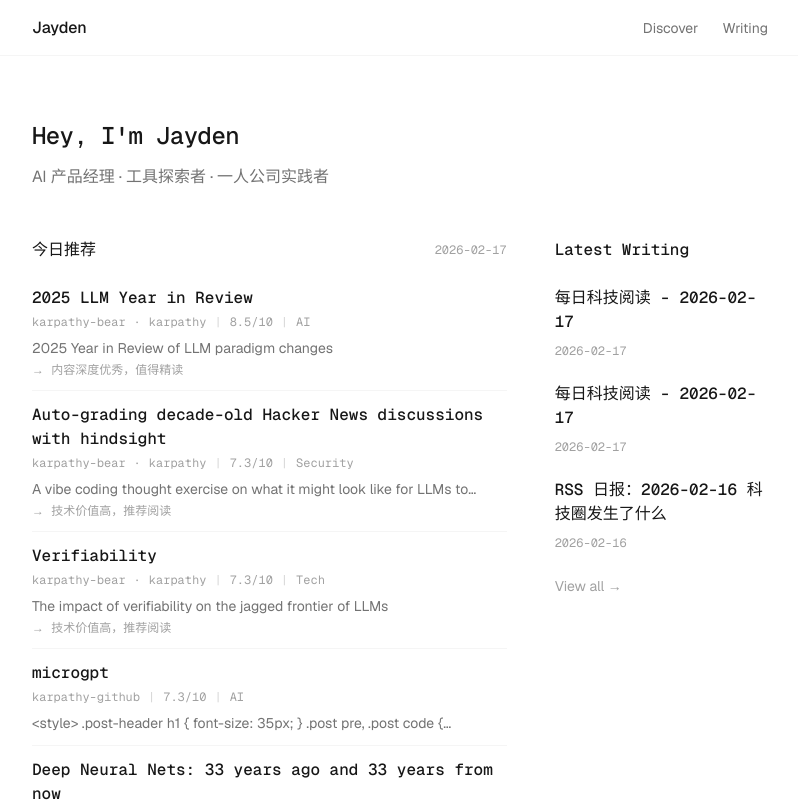
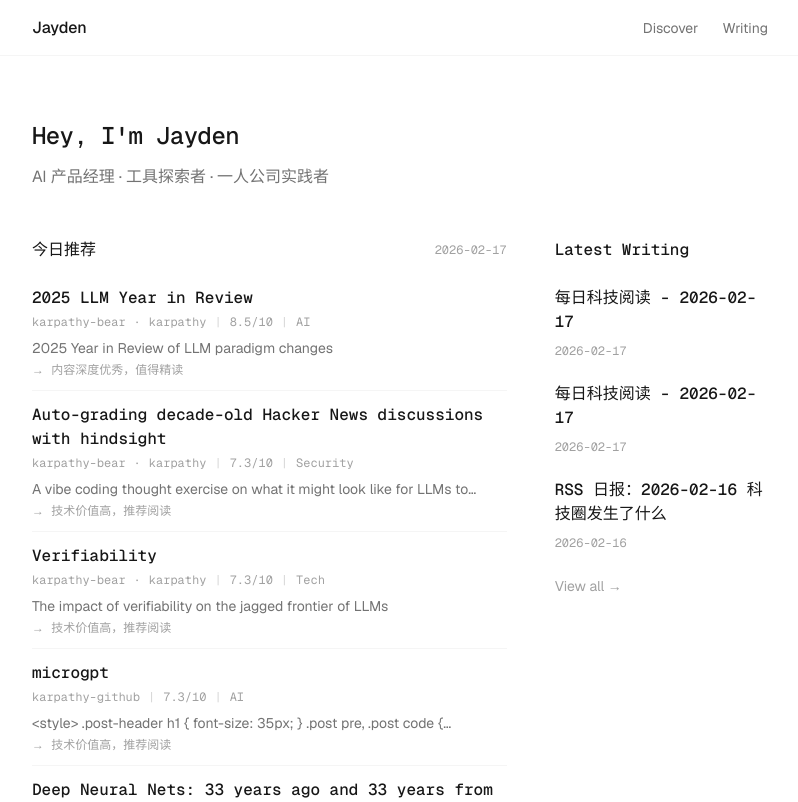
Before and after one commit to Jayden-hong/blog-next, a Next.js app: page / in a window 1280 px wide. Shown: the top 802 px of the page, without its empty margins (240-1038 px from the left). Built offline with nearby package versions, Linux system fonts and the light colour scheme.

Commit message:
fix: 推荐理由给所有highlights显示

```diff
--- a/app/page.tsx
+++ b/app/page.tsx
@@ -74,8 +74,8 @@ export default function Home() {
                       </p>
                     )}
 
-                    {/* Recommend Reason - 只给 Top 3 显示 */}
-                    {highlight.recommendReason && index < 3 && (
+                    {/* Recommend Reason - Highlights 都显示 */}
+                    {highlight.recommendReason && (
                       <p className="mt-1 text-xs text-neutral-400 mono">
                         → {highlight.recommendReason}
                       </p>
--- a/components/DiscoverClient.tsx
+++ b/components/DiscoverClient.tsx
@@ -118,7 +118,7 @@ export function DiscoverClient({ articles, allTags }: DiscoverClientProps) {
               {article.description}
             </p>
 
-            {/* Recommend Reason - 只给高分文章显示 */}
+            {/* Recommend Reason - 仅 Highlights 显示 (通过数据控制) */}
             {article.recommendReason && (
               <p className="text-xs text-neutral-400 mt-2 mono">
                 → {article.recommendReason}
```
